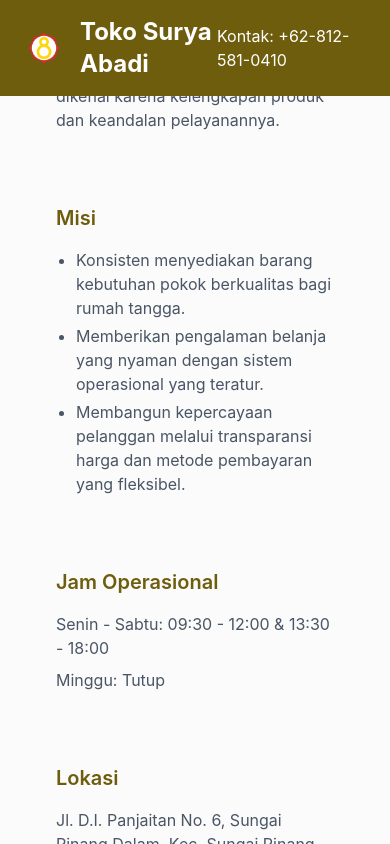
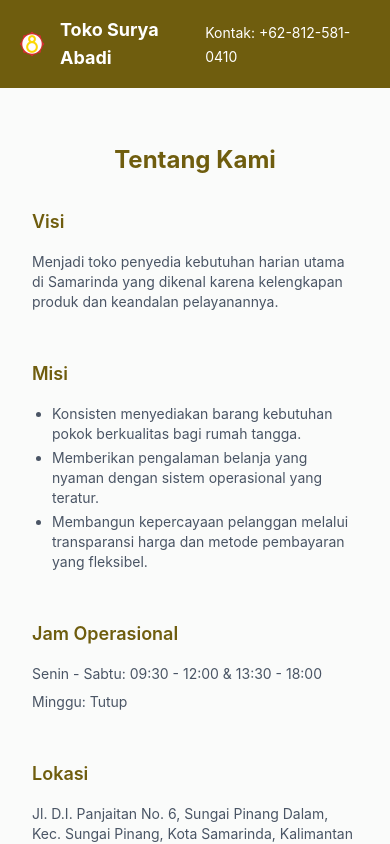
Before and after one commit to ruman1609/toko-surya-abadi-profile, a Vue app: page / in a window 390 px wide. Built offline with nearby package versions, Linux system fonts and the light colour scheme.

Commit message:
snap and mobile are fixed

```diff
--- a/src/components/BaseLayout.vue
+++ b/src/components/BaseLayout.vue
@@ -1,23 +1,22 @@
 <template>
-  <div class="flex flex-col bg-surface dark:bg-surface-container overflow-hidden"
+  <div class="flex flex-col bg-surface dark:bg-surface-container overflow-hidden min-h-screen"
     :class="isSnap ? 'h-screen' : 'min-h-screen'">
-    <nav class="bg-primary text-on-primary py-4 px-6 flex items-center justify-between fixed top-0 w-full z-50">
+    <nav class="bg-primary text-on-primary py-4 px-4 md:px-6 flex items-center justify-between fixed top-0 w-full z-50">
       <div class="flex items-center">
-        <img src="/src/assets/logo.png" alt="Logo" class="h-10 w-auto mr-4" />
-        <h1 class="text-2xl font-bold">Toko Surya Abadi</h1>
+        <img src="/src/assets/logo.png" alt="Logo" class="h-8 w-auto mr-3 md:h-10 md:mr-4" />
+        <h1 class="text-lg md:text-2xl font-bold">Toko Surya Abadi</h1>
       </div>
-      <div class="space-x-4">
-        <a href="https://wa.me/628125810410" class="text-on-primary hover:text-on-primary/80">Kontak:
-          +62-812-581-0410</a>
+      <div class="space-x-2 md:space-x-4">
+        <a href="https://wa.me/628125810410" class="text-on-primary hover:text-on-primary/80 text-sm md:text-base">Kontak: +62-812-581-0410</a>
       </div>
     </nav>
 
-    <main :class="['grow', isSnap ? 'snap-y snap-mandatory overflow-y-auto' : 'overflow-y-auto']">
+    <main :class="['grow pt-20', isSnap ? 'snap-y snap-mandatory overflow-y-auto' : 'overflow-y-auto']">
       <slot></slot>
 
       <footer class="bg-primary text-on-primary mt-auto border-t-2 border-on-primary" :class="isSnap ? 'snap-end' : ''">
         <div class="mx-auto px-4 py-4">
-          <p>&copy; {{ year }} Toko Surya Abadi. All rights reserved.</p>
+          <p class="text-sm md:text-base">&copy; {{ year }} Toko Surya Abadi. All rights reserved.</p>
         </div>
       </footer>
     </main>
--- a/src/components/ProductCategory.vue
+++ b/src/components/ProductCategory.vue
@@ -1,18 +1,18 @@
 <template>
   <div
-    class="p-6 bg-white dark:bg-gray-800 rounded-lg shadow-md border-2 border-primary transition-all hover:border-secondary hover:bg-gray-50 dark:hover:bg-gray-700"
+    class="p-4 md:p-6 bg-white dark:bg-gray-800 rounded-lg shadow-md border-2 border-primary transition-all hover:border-secondary hover:bg-gray-50 dark:hover:bg-gray-700"
     data-theme="light"
   >
-    <div class="space-y-4">
+    <div class="space-y-3 md:space-y-4">
       <h3
-        class="text-xl font-semibold capitalize text-primary dark:text-secondary"
+        class="text-lg md:text-xl font-semibold capitalize text-primary dark:text-secondary"
       >
         {{ name }}
       </h3>
-      <p class="text-gray-600 dark:text-gray-300">
+      <p class="text-gray-600 dark:text-gray-300 text-sm md:text-base">
         {{ getDescription(name) }}
       </p>
-      <p class="text-sm text-gray-500 dark:text-gray-400 mt-2">
+      <p class="text-xs md:text-sm text-gray-500 dark:text-gray-400 mt-2">
         Produk ini merupakan bagian dari kategori kebutuhan pokok dan harian.
       </p>
     </div>
--- a/src/components/StoreProfile.vue
+++ b/src/components/StoreProfile.vue
@@ -1,55 +1,52 @@
 <template>
-  <div class=" mx-auto px-4 py-8 min-h-screen bg-surface-50 dark:bg-gray-800">
+  <div class="mx-auto px-4 md:px-8 py-6 md:py-8 min-h-screen bg-surface-50 dark:bg-gray-800">
     <!-- About Us Section -->
-    <section class="h-screen flex flex-col items-center justify-center snap-start">
-      <h2 class="text-3xl font-bold text-primary dark:text-secondary mb-4 text-center">
+    <section class="min-h-[80vh] md:min-h-screen flex flex-col items-center justify-center snap-start pt-36">
+      <h2 class="text-2xl md:text-3xl font-bold text-primary dark:text-secondary mb-4 text-center">
         Tentang Kami
       </h2>
-      <div class="max-w-6xl mx-auto px-4">
-        <div class="grid grid-cols-1 md:grid-cols-2 gap-6">
+      <div class="max-w-6xl w-full">
+        <div class="grid grid-cols-1 md:grid-cols-2 gap-4 md:gap-6">
           <!-- Visi -->
-          <div class="bg-surface-100 dark:bg-gray-700 p-6 rounded-md">
-            <h3 class="text-xl font-semibold mb-4 text-primary dark:text-secondary">
+          <div class="bg-surface-100 dark:bg-gray-700 p-4 md:p-6 rounded-md">
+            <h3 class="text-lg md:text-xl font-semibold mb-4 text-primary dark:text-secondary">
               Visi
             </h3>
-            <p class="text-gray-600 dark:text-gray-300">
+            <p class="text-gray-600 dark:text-gray-300 text-sm md:text-base">
               Menjadi toko penyedia kebutuhan harian utama di Samarinda yang dikenal karena kelengkapan produk dan
               keandalan pelayanannya.
             </p>
           </div>
 
           <!-- Misi -->
-          <div class="bg-surface-100 dark:bg-gray-700 p-6 rounded-md">
-            <h3 class="text-xl font-semibold mb-4 text-primary dark:text-secondary">
+          <div class="bg-surface-100 dark:bg-gray-700 p-4 md:p-6 rounded-md">
+            <h3 class="text-lg md:text-xl font-semibold mb-4 text-primary dark:text-secondary">
               Misi
             </h3>
-            <ul class="list-disc pl-5 mt-2 space-y-1">
-              <li class="text-gray-600 dark:text-gray-300">Konsisten menyediakan barang kebutuhan pokok berkualitas bagi
-                rumah tangga.</li>
-              <li class="text-gray-600 dark:text-gray-300">Memberikan pengalaman belanja yang nyaman dengan sistem
-                operasional yang teratur.</li>
-              <li class="text-gray-600 dark:text-gray-300">Membangun kepercayaan pelanggan melalui transparansi harga
-                dan metode pembayaran yang fleksibel.</li>
+            <ul class="list-disc pl-5 mt-2 space-y-1 text-gray-600 dark:text-gray-300 text-sm md:text-base">
+              <li>Konsisten menyediakan barang kebutuhan pokok berkualitas bagi rumah tangga.</li>
+              <li>Memberikan pengalaman belanja yang nyaman dengan sistem operasional yang teratur.</li>
+              <li>Membangun kepercayaan pelanggan melalui transparansi harga dan metode pembayaran yang fleksibel.</li>
             </ul>
           </div>
 
           <!-- Jam Operasional -->
-          <div class="bg-surface-100 dark:bg-gray-700 p-6 rounded-md">
-            <h3 class="text-xl font-semibold mb-4 text-primary dark:text-secondary">
+          <div class="bg-surface-100 dark:bg-gray-700 p-4 md:p-6 rounded-md">
+            <h3 class="text-lg md:text-xl font-semibold mb-4 text-primary dark:text-secondary">
               Jam Operasional
             </h3>
-            <ul class="space-y-2">
-              <li class="text-gray-600 dark:text-gray-300">Senin - Sabtu: 09:30 - 12:00 & 13:30 - 18:00</li>
-              <li class="text-gray-600 dark:text-gray-300">Minggu: Tutup</li>
+            <ul class="space-y-2 text-gray-600 dark:text-gray-300 text-sm md:text-base">
+              <li>Senin - Sabtu: 09:30 - 12:00 & 13:30 - 18:00</li>
+              <li>Minggu: Tutup</li>
             </ul>
           </div>
 
           <!-- Lokasi -->
-          <div class="bg-surface-100 dark:bg-gray-700 p-6 rounded-md">
-            <h3 class="text-xl font-semibold mb-4 text-primary dark:text-secondary">
+          <div class="bg-surface-100 dark:bg-gray-700 p-4 md:p-6 rounded-md">
+            <h3 class="text-lg md:text-xl font-semibold mb-4 text-primary dark:text-secondary">
               Lokasi
             </h3>
-            <p class="text-gray-600 dark:text-gray-300">
+            <p class="text-gray-600 dark:text-gray-300 text-sm md:text-base">
               Jl. D.I. Panjaitan No. 6, Sungai Pinang Dalam, Kec. Sungai Pinang, Kota Samarinda, Kalimantan Timur 75117
             </p>
           </div>
@@ -58,18 +55,18 @@
     </section>
 
     <!-- Facility Section -->
-    <section class="h-screen flex items-center justify-center snap-start">
-      <div class="max-w-6xl mx-auto px-4">
+    <section class="min-h-[80vh] md:min-h-screen flex items-center justify-center snap-start pt-24">
+      <div class="max-w-6xl w-full">
         <div class="space-y-6">
-          <h2 class="text-3xl font-bold text-primary dark:text-secondary mb-6">
+          <h2 class="text-2xl md:text-3xl font-bold text-primary dark:text-secondary mb-6">
             Fasilitas Toko
           </h2>
-          <div class="flex flex-col md:flex-row gap-4">
+          <div class="flex flex-col md:flex-row gap-4 md:gap-6">
             <div class="md:w-1/2">
-              <p class="text-gray-600 dark:text-gray-300 mb-4">
+              <p class="text-gray-600 dark:text-gray-300 mb-4 text-sm md:text-base">
                 Toko Surya Abadi dilengkapi dengan fasilitas yang memudahkan pelanggan dalam berbelanja.
               </p>
-              <ul class="list-disc pl-5 space-y-1 text-gray-600 dark:text-gray-300">
+              <ul class="list-disc pl-5 space-y-1 text-gray-600 dark:text-gray-300 text-sm md:text-base">
                 <li>Parkir yang luas dan aman</li>
                 <li>Fasilitas pembayaran yang lengkap</li>
                 <li>Area tunggu yang nyaman</li>
@@ -78,7 +75,7 @@
             </div>
             <div class="md:w-1/2 flex items-center justify-center">
               <div
-                class="bg-gray-200 border-2 border-dashed rounded-xl w-full h-48 flex items-center justify-center text-gray-500">
+                class="bg-gray-200 border-2 border-dashed rounded-xl w-full h-40 md:h-48 flex items-center justify-center text-gray-500 text-sm">
                 Gambar Fasilitas Toko
               </div>
             </div>
@@ -88,29 +85,29 @@
     </section>
 
     <!-- Payment Policy Section -->
-    <section class="h-screen flex items-center justify-center snap-start">
-      <div class="max-w-6xl mx-auto px-4">
+    <section class="min-h-[80vh] md:min-h-screen flex items-center justify-center snap-start pt-24">
+      <div class="max-w-6xl w-full">
         <div class="space-y-6">
-          <h2 class="text-3xl font-bold text-primary dark:text-secondary mb-6">
+          <h2 class="text-2xl md:text-3xl font-bold text-primary dark:text-secondary mb-6">
             Kebijakan Pembayaran
           </h2>
-          <p class="text-gray-600 dark:text-gray-300">
+          <p class="text-gray-600 dark:text-gray-300 text-sm md:text-base">
             Transaksi di Toko Surya Abadi dapat dilakukan melalui dua metode:
           </p>
-          <ul class="list-disc pl-5 mt-2 space-y-1">
-            <li class="text-gray-600 dark:text-gray-300">Tunai (Cash)</li>
-            <li class="text-gray-600 dark:text-gray-300">Transfer Bank</li>
+          <ul class="list-disc pl-5 mt-2 space-y-1 text-gray-600 dark:text-gray-300 text-sm md:text-base">
+            <li>Tunai (Cash)</li>
+            <li>Transfer Bank</li>
           </ul>
         </div>
       </div>
     </section>
 
     <!-- Product Catalog Section -->
-    <section class="h-screen flex items-center justify-center snap-start">
-      <div class="max-w-6xl mx-auto px-4">
+    <section class="min-h-[80vh] md:min-h-screen flex items-center justify-center snap-start pt-36/">
+      <div class="max-w-6xl w-full">
         <div class="space-y-6">
-          <h2 class="text-3xl font-bold mb-4">Katalog Produk Utama</h2>
-          <div class="grid grid-cols-1 md:grid-cols-2 gap-4">
+          <h2 class="text-2xl md:text-3xl font-bold mb-4">Katalog Produk Utama</h2>
+          <div class="grid grid-cols-1 md:grid-cols-2 gap-4 md:gap-6">
             <ProductCategory v-for="category in categories" :key="category" :name="category" />
           </div>
         </div>
```
